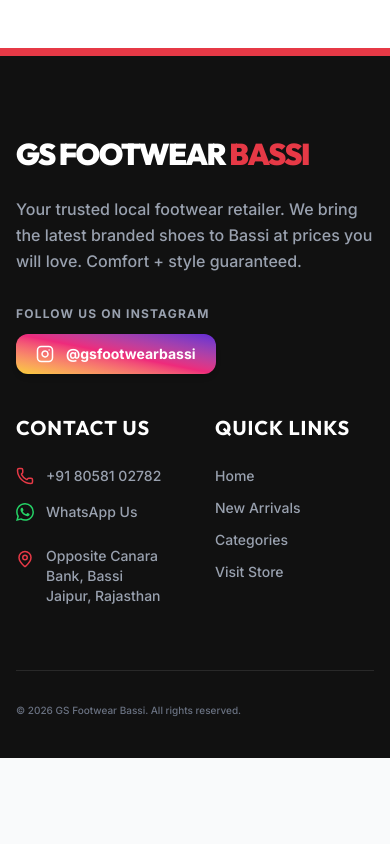
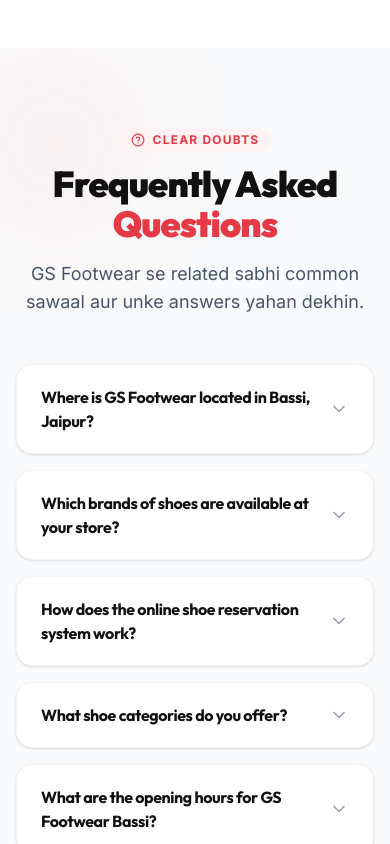
Before and after one commit to SagarSinghadiya/gs-footwear-bassi, a React (Vite) app: page / in a window 390 px wide. Shown: the part 5920-6764 px from the top of the page. Before the commit the page ends 6678 px from the top, so only its background shows below. Built offline with nearby package versions, Linux system fonts and the light colour scheme; no server answers; the database is empty.

Commit message:
seo: Implement GEO (Generative Engine Optimization) featuring llms.txt, local FAQ component, and FAQPage JSON-LD schema

```diff
--- a/index.html
+++ b/index.html
@@ -61,6 +61,56 @@
     }
     </script>
 
+    <!-- FAQPage Structured Schema for Generative AI Search (GEO) -->
+    <script type="application/ld+json">
+    {
+      "@context": "https://schema.org",
+      "@type": "FAQPage",
+      "mainEntity": [
+        {
+          "@type": "Question",
+          "name": "Where is GS Footwear located in Bassi, Jaipur?",
+          "acceptedAnswer": {
+            "@type": "Answer",
+            "text": "GS Footwear is centrally located in the heart of Bassi, Jaipur (Rajasthan 303301). You can find us directly Opposite Canara Bank, near Bidaji Ka Mandir and the New Low Floor Bus Stand. We are easily accessible with ample local parking."
+          }
+        },
+        {
+          "@type": "Question",
+          "name": "Which brands of shoes are available at your store?",
+          "acceptedAnswer": {
+            "@type": "Answer",
+            "text": "We trade in 100% genuine and authentic shoes from top national and international brands. This includes popular sports and lifestyle brands like Nike, Adidas, Puma, Campus, JQR Sports, Lakhani Touch, Action, and New Balance."
+          }
+        },
+        {
+          "@type": "Question",
+          "name": "How does the online shoe reservation system work?",
+          "acceptedAnswer": {
+            "@type": "Answer",
+            "text": "It is simple and customer-first! Browse our online Store Catalog page, filter by your favorite category or search for styles, and click the 'Reserve via WhatsApp' button. This generates a pre-filled WhatsApp message to us (+91 80581 02782) to hold your shoe size. You can then visit our store to try them on and pick them up."
+          }
+        },
+        {
+          "@type": "Question",
+          "name": "What shoe categories do you offer?",
+          "acceptedAnswer": {
+            "@type": "Answer",
+            "text": "We offer all major footwear varieties under one roof: high-performance running/sports shoes, trendy casual sneakers, premium leather formal shoes, durable daily wear slippers, rugged casual boots, and kids' footwear."
+          }
+        },
+        {
+          "@type": "Question",
+          "name": "What are the opening hours for GS Footwear Bassi?",
+          "acceptedAnswer": {
+            "@type": "Answer",
+            "text": "We are open 7 days a week, from Monday to Sunday, between 9:00 AM and 9:00 PM. Feel free to visit us any day of the week to check out our latest arrivals!"
+          }
+        }
+      ]
+    }
+    </script>
+
     <!-- Fonts -->
     <link rel="preconnect" href="https://fonts.googleapis.com">
     <link rel="preconnect" href="https://fonts.gstatic.com" crossorigin>
--- a/src/App.tsx
+++ b/src/App.tsx
@@ -12,6 +12,7 @@
 import FloatingWhatsApp from './components/FloatingWhatsApp';
 import AdminDashboard from './components/admin/AdminDashboard';
 import CategoriesPage from './components/CategoriesPage';
+import FAQ from './components/FAQ';
 
 function HomePage() {
   // Reset dynamic metadata and canonical headers on homepage mount
@@ -60,6 +61,7 @@
       <Brands />
       <Testimonials />
       <Location />
+      <FAQ />
       <Footer />
       <FloatingWhatsApp />
     </main>
--- /dev/null
+++ b/src/components/FAQ.tsx
@@ -0,0 +1,94 @@
+import { useState } from 'react';
+import { HelpCircle, ChevronDown, ChevronUp } from 'lucide-react';
+import { motion, AnimatePresence } from 'motion/react';
+
+interface FAQItem {
+  question: string;
+  answer: string;
+}
+
+const faqs: FAQItem[] = [
+  {
+    question: "Where is GS Footwear located in Bassi, Jaipur?",
+    answer: "GS Footwear is centrally located in the heart of Bassi, Jaipur (Rajasthan 303301). You can find us directly Opposite Canara Bank, near Bidaji Ka Mandir and the New Low Floor Bus Stand. We are easily accessible with ample local parking."
+  },
+  {
+    question: "Which brands of shoes are available at your store?",
+    answer: "We trade in 100% genuine and authentic shoes from top national and international brands. This includes popular sports and lifestyle brands like Nike, Adidas, Puma, Campus, JQR Sports, Lakhani Touch, Action, and New Balance."
+  },
+  {
+    question: "How does the online shoe reservation system work?",
+    answer: "It is simple and customer-first! Browse our online Store Catalog page, filter by your favorite category or search for styles, and click the 'Reserve via WhatsApp' button. This generates a pre-filled WhatsApp message to us (+91 80581 02782) to hold your shoe size. You can then visit our store to try them on and pick them up."
+  },
+  {
+    question: "What shoe categories do you offer?",
+    answer: "We offer all major footwear varieties under one roof: high-performance running/sports shoes, trendy casual sneakers, premium leather formal shoes, durable daily wear slippers, rugged casual boots, and kids' footwear."
+  },
+  {
+    question: "What are the opening hours for GS Footwear Bassi?",
+    answer: "We are open 7 days a week, from Monday to Sunday, between 9:00 AM and 9:00 PM. Feel free to visit us any day of the week to check out our latest arrivals!"
+  }
+];
+
+export default function FAQ() {
+  const [openIndex, setOpenIndex] = useState<number | null>(null);
+
+  const toggleFAQ = (index: number) => {
+    setOpenIndex(openIndex === index ? null : index);
+  };
+
+  return (
+    <section id="faq" className="py-20 bg-gray-50 relative overflow-hidden">
+      <div className="absolute top-0 left-0 -ml-10 w-48 h-48 rounded-full bg-brand-red opacity-5 blur-3xl pointer-events-none"></div>
+
+      <div className="max-w-4xl mx-auto px-4 sm:px-8 relative z-10">
+        <div className="text-center max-w-2xl mx-auto mb-12">
+          <div className="inline-flex items-center gap-2 px-3 py-1 rounded-full bg-red-50 text-brand-red font-bold text-xs uppercase tracking-widest mb-3">
+            <HelpCircle size={14} /> Clear Doubts
+          </div>
+          <h2 className="text-4xl sm:text-5xl font-heading font-black text-brand-black tracking-tight mb-4">
+            Frequently Asked <span className="text-brand-red">Questions</span>
+          </h2>
+          <p className="text-gray-600 text-lg">GS Footwear se related sabhi common sawaal aur unke answers yahan dekhin.</p>
+        </div>
+
+        <div className="flex flex-col gap-4">
+          {faqs.map((faq, idx) => {
+            const isOpen = openIndex === idx;
+            return (
+              <div
+                key={idx}
+                className="bg-white border border-gray-100 rounded-2xl overflow-hidden shadow-sm transition-all duration-300 hover:shadow-md"
+              >
+                <button
+                  onClick={() => toggleFAQ(idx)}
+                  className="w-full px-6 py-5 flex items-center justify-between gap-4 text-left font-bold text-brand-black hover:text-brand-red transition-colors duration-200"
+                >
+                  <span className="text-base sm:text-lg font-heading tracking-tight">{faq.question}</span>
+                  <span className="text-gray-400 shrink-0">
+                    {isOpen ? <ChevronUp size={20} /> : <ChevronDown size={20} />}
+                  </span>
+                </button>
+
+                <AnimatePresence initial={false}>
+                  {isOpen && (
+                    <motion.div
+                      initial={{ height: 0, opacity: 0 }}
+                      animate={{ height: "auto", opacity: 1 }}
+                      exit={{ height: 0, opacity: 0 }}
+                      transition={{ duration: 0.3 }}
+                    >
+                      <div className="px-6 pb-6 pt-1 border-t border-gray-50 text-gray-600 leading-relaxed text-sm sm:text-base font-medium">
+                        {faq.answer}
+                      </div>
+                    </motion.div>
+                  )}
+                </AnimatePresence>
+              </div>
+            );
+          })}
+        </div>
+      </div>
+    </section>
+  );
+}
```
Also changed, not shown: public/llms.txt (added).
